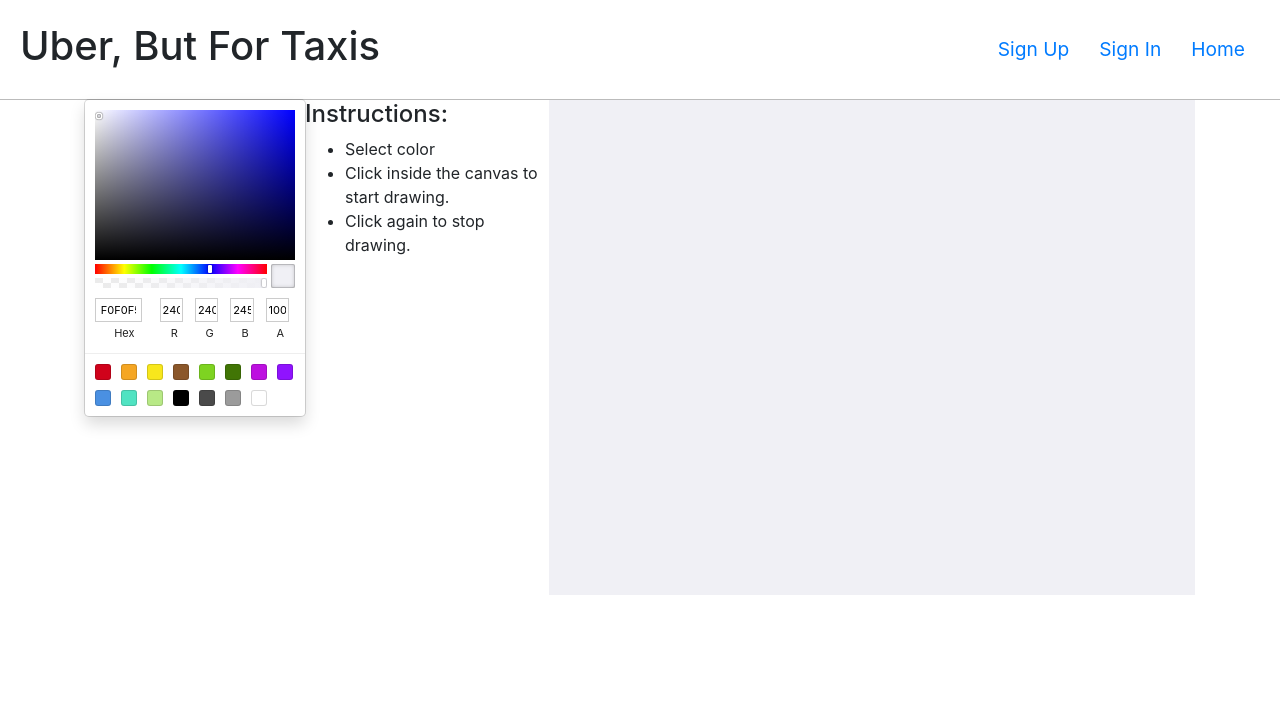
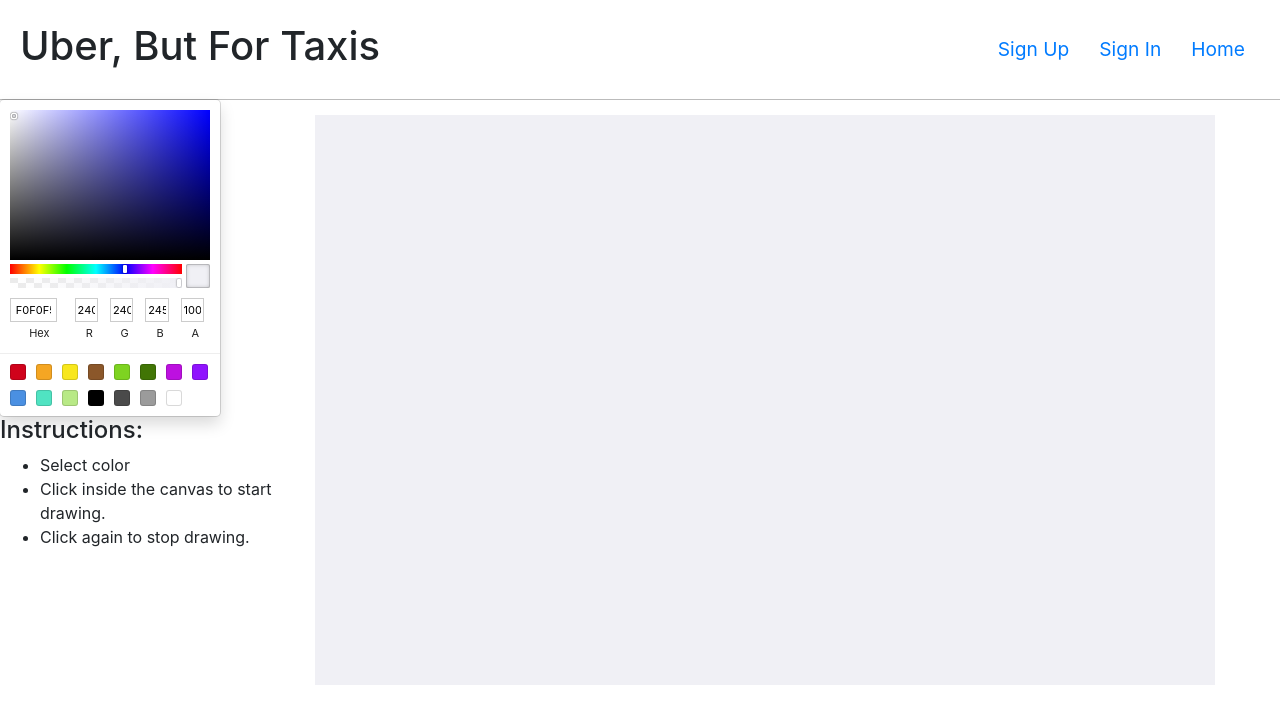
Before and after one commit to j-gottlieb/Pixelart-Garfunkel, a React app: page / in a window 1280 px wide. Shown: the top 724 px of the page. Built offline with nearby package versions, Linux system fonts and the light colour scheme.

Commit message:
artRoom layout fixes

```diff
--- a/src/App.js
+++ b/src/App.js
@@ -27,7 +27,7 @@ class App extends Component {
 
   componentDidMount () {
     const canvas = []
-    for (let i = 0; i <= 1979; i++) {
+    for (let i = 0; i <= 2279; i++) {
       canvas.push(this.state.currentColor)
     }
     this.setState({
@@ -84,7 +84,7 @@ class App extends Component {
         <Header user={user} />
         {flashMessage && <h3 className={flashType}>{flashMessage}</h3>}
 
-        <main className="container">
+        <main >
           <Route path='/sign-up' render={() => (
             <SignUp flash={this.flash} setUser={this.setUser} />
           )} />
@@ -98,6 +98,7 @@ class App extends Component {
             <ChangePassword flash={this.flash} user={user} />
           )} />
           <div className='artRoom'>
+            <div className='left-side'>
               <div className='colorPicker'>
                 <SketchPicker
                   color={ this.state.currentColor }
@@ -111,6 +112,7 @@ class App extends Component {
                   <li>Click again to stop drawing.</li>
                 </ul>
               </div>
+            </div>
             <div className='canvas' onClick={() => this.handleClick()}>
               {canvas}
             </div>
--- a/src/App.scss
+++ b/src/App.scss
@@ -49,18 +49,22 @@ $charcoal: #ccc;
 
 .artRoom {
   display: flex;
+}
+
+.left-side {
+  display: flex;
+  flex-direction: column;
   align-content: start;
+  width: 300px;
 }
 
 .canvas {
-  position: relative;
   display: grid;
-  grid-template-columns: repeat(60, 1fr);
-  grid-template-rows: repeat(100, 1fr);
+  grid-template-columns: repeat(60, 15px);
+  grid-template-rows: repeat(100, 15px);
   width: 902px;
   height: 1500px;
-  margin: 0;
-  padding: 0;
+  margin: 15px;
 }
 
 .pixel {
```
Lines whose indentation alone changed are shown as unchanged.
